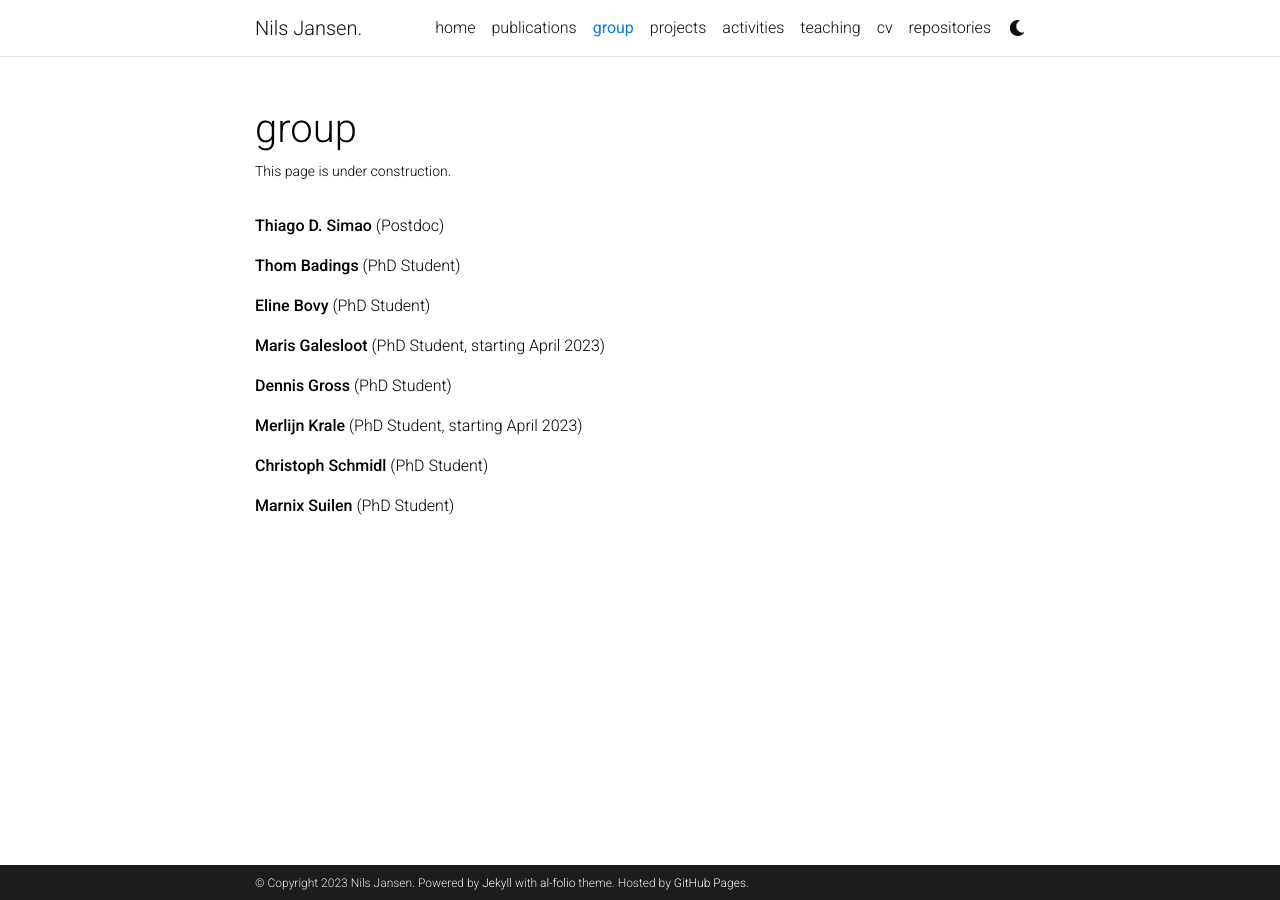
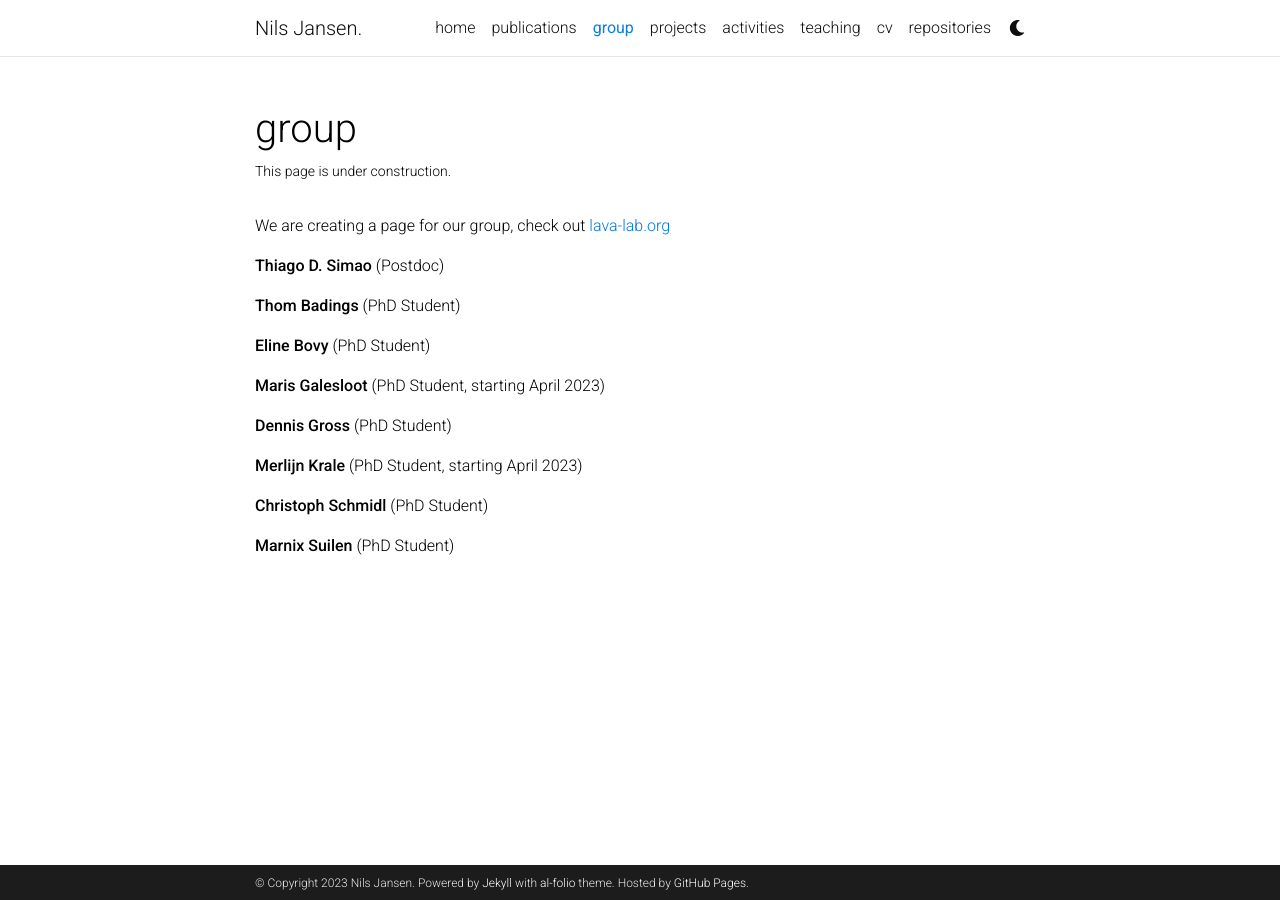
Before and after one commit to njansen123/njansen123.github.io, a Jekyll site: the page built from _pages/group.md, in a window 1280 px wide. Built offline with Jekyll 4.4.1, drawn with Linux system fonts in a browser that asks for light colours; comment, search, counter and statistics services are not loaded; a style sheet for code colours, icons or effects is not loaded.

Commit message:
Update group.md

```diff
--- a/_pages/group.md
+++ b/_pages/group.md
@@ -6,6 +6,8 @@ description: This page is under construction.
 nav: true
 nav_order: 3
 ---
+
+We are creating a page for our group, check out <a href="https://lava-lab.org" target="_blank">lava-lab.org</a>
 
 **Thiago D. Simao** (Postdoc)
 
```
